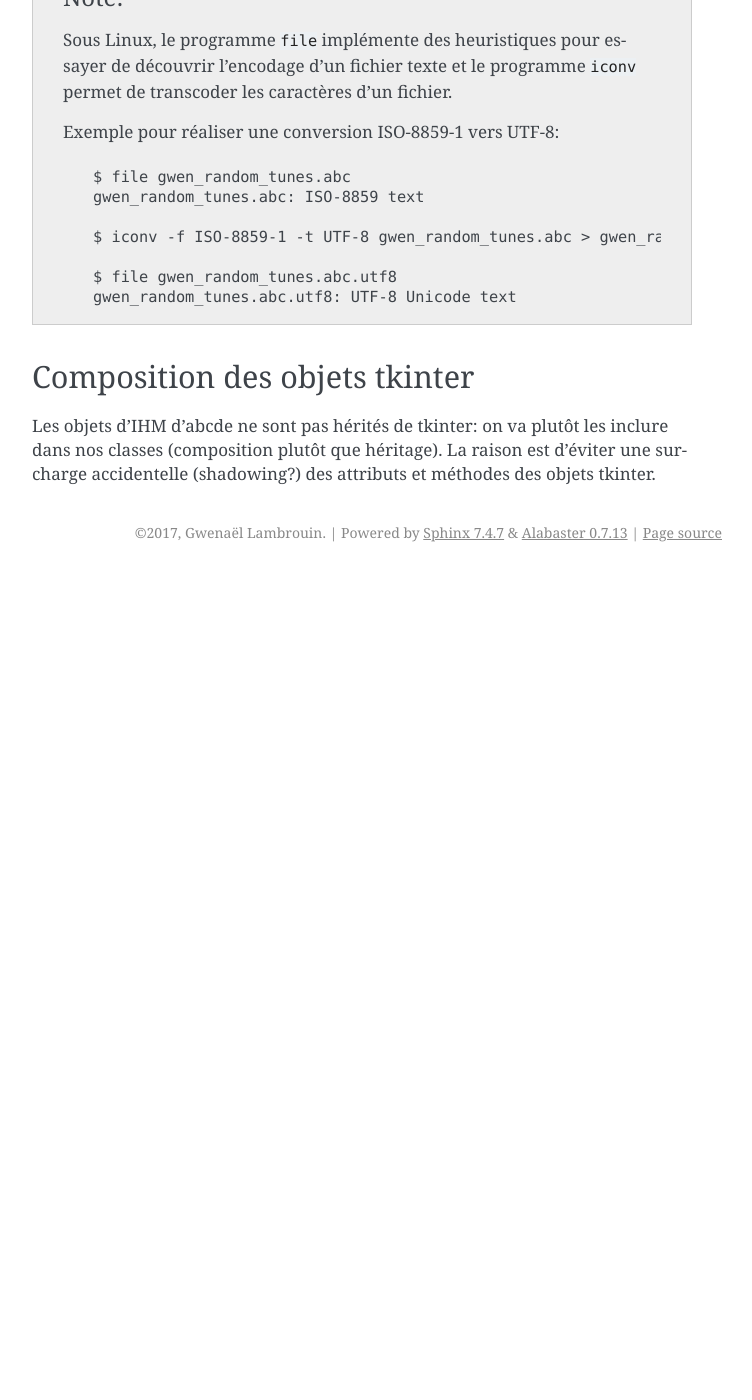
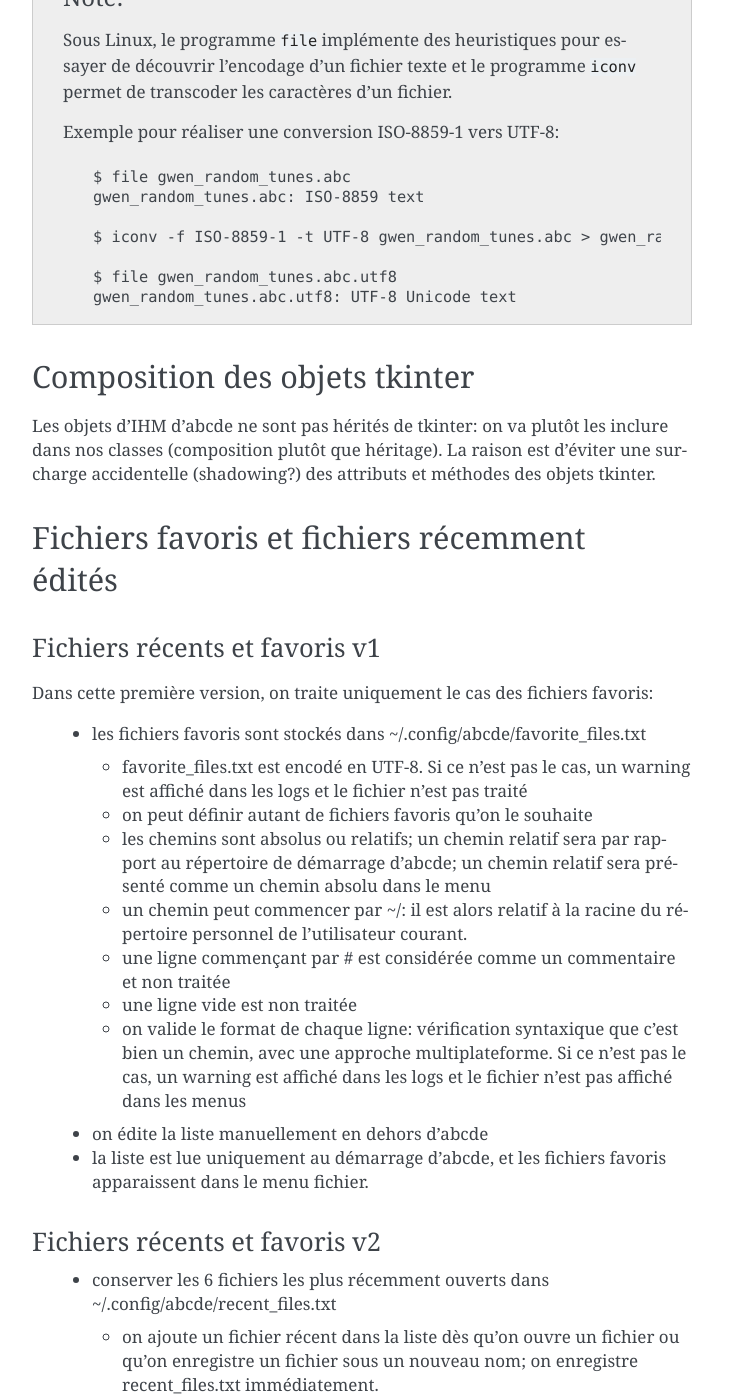
Before and after one commit to glm35/abcted, a Sphinx documentation site: the page built from docs/developer_docs/design_notes.rst, in a window 1280 px wide and 1400 px high, scrolled down 2328 px. Shown: the whole window, without its empty margins (388-1140 px from the left). Built offline with Sphinx 7.4.7, drawn with Linux system fonts in a browser that asks for light colours; before the commit the page ends 2900 px from its top, so only the background shows below that; some of the changed text lies outside the part shown.

Commit message:
Favorite files v1, nominal cases
At startup, create a menu entry for each file found in
~/.config/abcde/favorite_files.txt.  Clicking such a menu entry opens the
favorite file.  favorite_files.txt must be manually edited outside of the
editor.

```diff
--- a/docs/developer_docs/design_notes.rst
+++ b/docs/developer_docs/design_notes.rst
@@ -136,3 +136,73 @@ Composition des objets tkinter
 Les objets d'IHM d'abcde ne sont pas hérités de tkinter: on va plutôt les inclure dans nos classes
 (composition plutôt que héritage). La raison est d'éviter une surcharge accidentelle (shadowing?)
 des attributs et méthodes des objets tkinter.
+
+.. _Fichiers récents et favoris:
+
+Fichiers favoris et fichiers récemment édités
+---------------------------------------------
+
+Fichiers récents et favoris v1
+~~~~~~~~~~~~~~~~~~~~~~~~~~~~~~
+
+Dans cette première version, on traite uniquement le cas des fichiers favoris:
+
+  * les fichiers favoris sont stockés dans ~/.config/abcde/favorite_files.txt
+
+    * favorite_files.txt est encodé en UTF-8. Si ce n'est pas le cas, un warning est affiché
+      dans les logs et le fichier n'est pas traité
+
+    * on peut définir autant de fichiers favoris qu'on le souhaite
+
+    * les chemins sont absolus ou relatifs; un chemin relatif sera par rapport au répertoire de
+      démarrage d'abcde; un chemin relatif sera présenté comme un chemin absolu dans le menu
+
+    * un chemin peut commencer par ~/: il est alors relatif à la racine du répertoire personnel
+      de l'utilisateur courant.
+
+    * une ligne commençant par # est considérée comme un commentaire et non traitée
+
+    * une ligne vide est non traitée
+
+    * on valide le format de chaque ligne: vérification syntaxique que c'est bien un chemin,
+      avec une approche multiplateforme. Si ce n'est pas le cas, un warning est affiché
+      dans les logs et le fichier n'est pas affiché dans les menus
+
+  * on édite la liste manuellement en dehors d'abcde
+
+  * la liste est lue uniquement au démarrage d'abcde, et les fichiers favoris apparaissent dans le
+    menu fichier.
+
+Fichiers récents et favoris v2
+~~~~~~~~~~~~~~~~~~~~~~~~~~~~~~
+
+  * conserver les 6 fichiers les plus récemment ouverts dans ~/.config/abcde/recent_files.txt
+
+    * on ajoute un fichier récent dans la liste dès qu'on ouvre un fichier ou qu'on enregistre
+      un fichier sous un nouveau nom; on enregistre recent_files.txt immédiatement.
+
+  * essayer de se conformer au standard "XDG Base Directory Specification"
+    https://specifications.freedesktop.org/basedir-spec/basedir-spec-latest.html
+    pour l'emplacement des fichiers
+
+  * afficher dans une même liste dans le menu fichier les fichiers favoris et les fichiers récents
+
+    * les fichiers favoris sont identifiés par une icone "étoile"
+
+    * on affiche d'abord les fichiers récents puis les fichiers favoris
+
+    * un fichier à la fois récent et favori est affiché dans la première partie de la liste (fichiers récents)
+      avec son icone de fichier favori
+
+Fichiers récents et favoris v3
+~~~~~~~~~~~~~~~~~~~~~~~~~~~~~~
+
+  * pouvoir ajouter/retirer des fichiers favoris depuis l'application
+
+  * approches possibles:
+
+    * approche 1: une icone étoile pleine ou vide devant chaque fichier favori ou récent du menu; en cliquant sur
+      l'icone, on change l'état du fichier: favori ou non
+
+    * approche 2: une commande menu pour "Ajouter le fichier courant aux favoris" ou "Retirer le fichier courant
+      des favoris", selon que le fichier courant est déjà favori ou pas.
```
Also changed, not shown: docs/developer_docs/roadmap.rst (+14 -6 lines), 2 other files.
